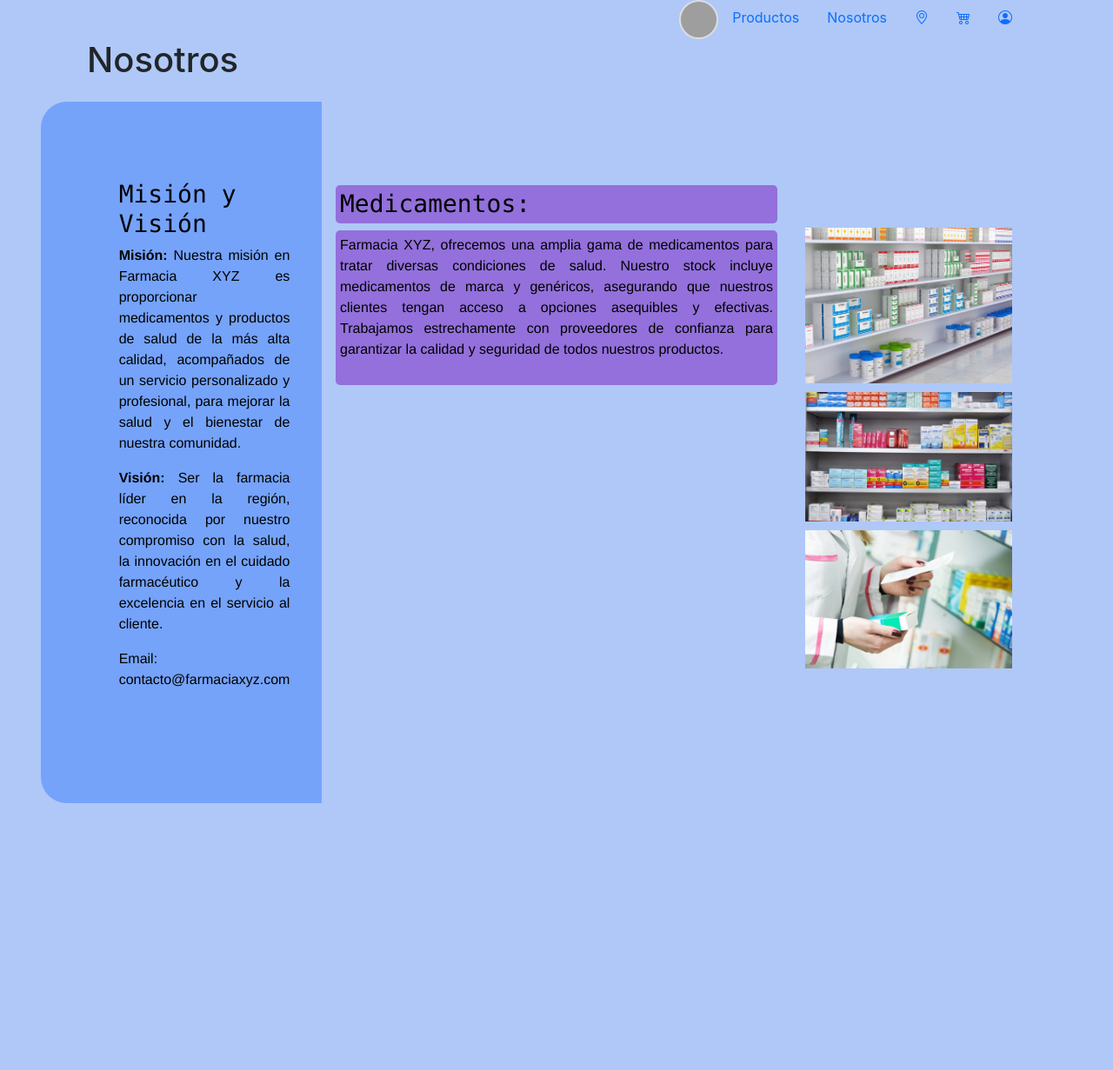
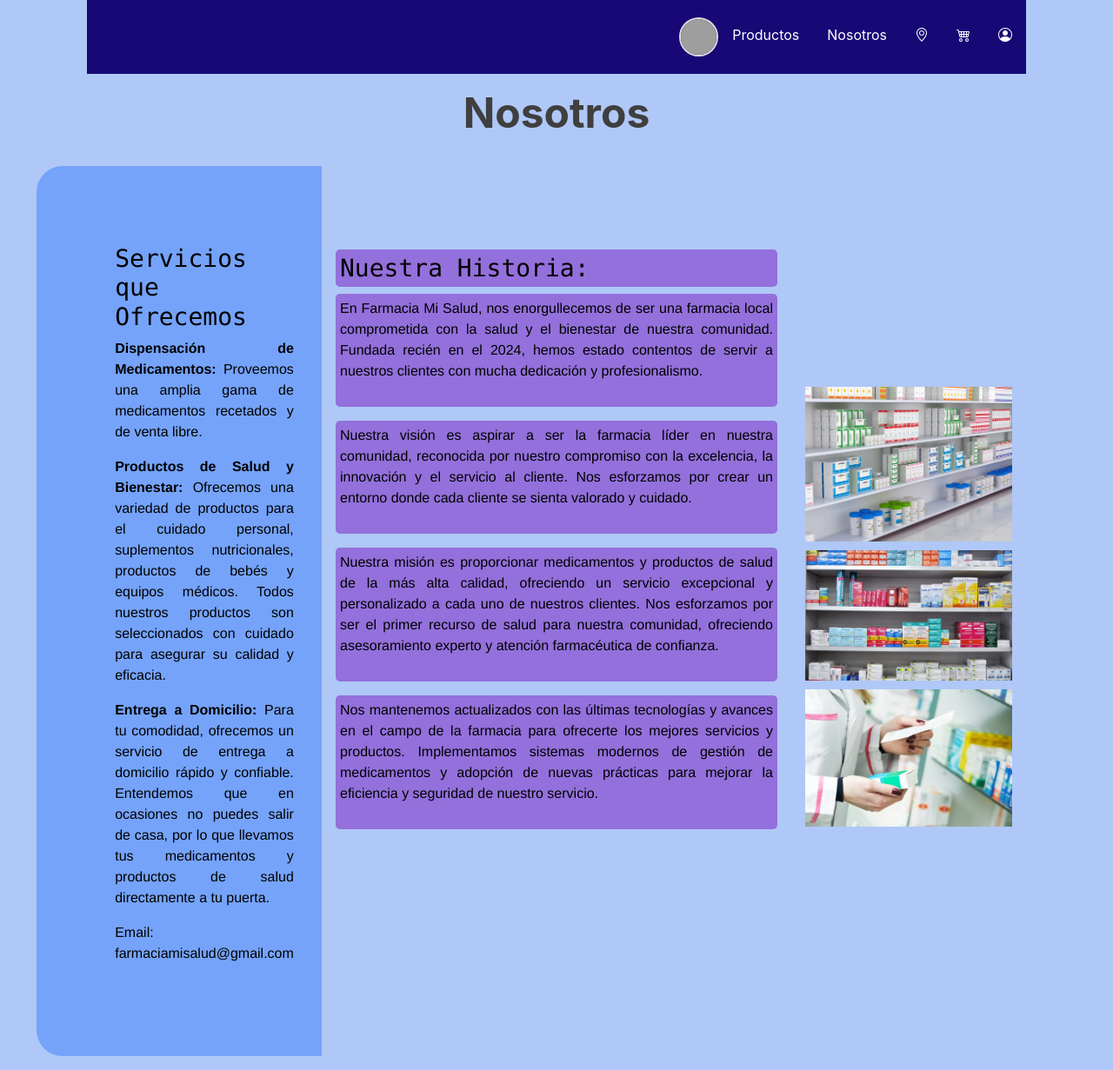
Before and after one commit to MartinOrtega22/PROYECTO-LAB-PROG-WEB, a PHP site: page /NosotrosS.html in a window 1280 px wide. Shown: the whole page at 87% size. Before the commit the page ends 924 px from the top, so only its background shows below. Run offline with PHP 8.4, Linux system fonts and the light colour scheme; some libraries are stand-ins or nearby versions; grey boxes are pictures that could not be loaded.

Commit message:
Se completó el Index y Nosotros

```diff
--- a/NosotrosS.html
+++ b/NosotrosS.html
@@ -47,39 +47,49 @@
                         </ul>
                     </header>
 
-
-
-
-                <h1>Nosotros</h1>
-
-
+                    <h1 class="encabezado-nosotros">Nosotros</h1>
 
                     <div class="container-fluid">
                         <div class="row">
                             <div class="col-md-3 p-3 d-flex justify-content-center align-items-center">
                                 <div class="info-left">
-                                    <h3 class="titulocards">Misión y Visión</h3>
-                                    <p class="textcards"><strong>Misión:</strong> Nuestra misión en Farmacia XYZ es proporcionar
-                                        medicamentos y productos de salud de la más alta calidad, acompañados de un
-                                        servicio personalizado y profesional, para mejorar la salud y el bienestar de
-                                        nuestra comunidad.</p>
-                                    <p class="textcards"><strong>Visión:</strong> Ser la farmacia líder en la región, reconocida por
-                                        nuestro compromiso con la salud, la innovación en el cuidado farmacéutico y la
-                                        excelencia en el servicio al cliente.</p>
-                                    <p class="textcards">Email: contacto@farmaciaxyz.com</p>
-                                    <br>
+                                    <h3 class="titulocards">Servicios que Ofrecemos</h3>
+                                    <p class="textcards">
+                                        <strong>Dispensación de Medicamentos:</strong> Proveemos una amplia gama de medicamentos recetados y de venta libre.
+                                    </p>
+                                    <p class="textcards">
+                                        <strong>Productos de Salud y Bienestar: </strong> Ofrecemos una variedad de productos para el cuidado personal, suplementos nutricionales, productos de bebés y equipos médicos.
+                                        Todos nuestros productos son seleccionados con cuidado para asegurar su calidad y eficacia.
+                                    </p>
+                                    <p class="textcards">
+                                        <strong>Entrega a Domicilio:</strong> Para tu comodidad, ofrecemos un servicio de entrega a domicilio rápido y confiable.
+                                        Entendemos que en ocasiones no puedes salir de casa, por lo que llevamos tus medicamentos y productos de salud directamente a tu puerta.
+                                    </p>
+                                    <p class="textcards">Email: farmaciamisalud@gmail.com</p>
                                 </div>
                             </div>
 
                             <div class="col-md-6 info-center p-3 infomedio">
                                 <br> <br> <br> <br>
-                                <h3 class="titulocards">Medicamentos:</h3>
+                                <h3 class="titulocards">Nuestra Historia:</h3>
                                 <p class="textcards">
-                                    Farmacia XYZ, ofrecemos una amplia gama de medicamentos para tratar diversas
-                                    condiciones de salud. Nuestro stock incluye medicamentos de marca y genéricos,
-                                    asegurando que nuestros clientes tengan acceso a opciones asequibles y efectivas.
-                                    Trabajamos estrechamente con proveedores de confianza para garantizar la calidad y
-                                    seguridad de todos nuestros productos.
+                                    En Farmacia Mi Salud, nos enorgullecemos de ser una farmacia local comprometida con la salud y el bienestar de nuestra comunidad.
+                                    Fundada recién en el 2024, hemos estado contentos de servir a nuestros clientes con mucha dedicación y profesionalismo.
+                                    <br> <br>
+                                </p>
+                                <p class="textcards">
+                                    Nuestra visión es aspirar a ser la farmacia líder en nuestra comunidad, reconocida por nuestro compromiso con la excelencia,
+                                    la innovación y el servicio al cliente. Nos esforzamos por crear un entorno donde cada cliente se sienta valorado y cuidado.
+                                    <br> <br>
+                                </p>
+                                <p class="textcards">
+                                    Nuestra misión es proporcionar medicamentos y productos de salud de la más alta calidad, ofreciendo un servicio excepcional y personalizado a cada uno de nuestros clientes.
+                                    Nos esforzamos por ser el primer recurso de salud para nuestra comunidad, ofreciendo asesoramiento experto y atención farmacéutica de confianza.
+                                    <br> <br>
+                                </p>
+                                <p class="textcards">
+                                    Nos mantenemos actualizados con las últimas tecnologías y avances en el campo de la farmacia para ofrecerte los mejores servicios y productos.
+                                    Implementamos sistemas modernos de gestión de medicamentos y adopción de nuevas prácticas para mejorar la eficiencia y seguridad de nuestro servicio.
                                     <br> <br>
                                 </p>
                             </div>
--- a/css/NosotrosS.css
+++ b/css/NosotrosS.css
@@ -1,4 +1,4 @@
-main{
+main {
     background-color: #afc8f7;
 }
 
@@ -49,10 +49,19 @@ main{
     text-align: justify; /* Centra el texto horizontalmente */
 }
 
-.titulocards{
+.titulocards {
     font-family: 'Monaco', sans-serif;
 }
 
-.textcards{
+.textcards {
     font-family: 'Helvetica', sans-serif;
 }
+
+.encabezado-nosotros {
+    font-size: 3rem;
+    font-weight: bold;
+    color: #3f3f3f;
+    text-align: center;
+    margin-top: 1rem;
+    margin-bottom: 1rem;
+}
--- a/css/login.css
+++ b/css/login.css
@@ -4,19 +4,20 @@ body {
     padding: 0;
     background-color: #E1EDF6 !important;
 }
-
+.imagenlogo {
+    height: 45px;
+    width: 45px;
+    border-radius: 50%;
+    border: 2px solid #ddd;
+}
 /* Menu */
-.navbar {
-    background-color: #180876 !important;
+.nav {
+    background-color: #180876;
     padding: 20px 0;
 }
 
-.navbar .nav-link {
+.nav-link {
     color: white !important;
-}
-
-.navbar .nav-link:hover {
-    color: #FFD700 !important;
 }
 
 .inicio,
--- a/css/sucursales.css
+++ b/css/sucursales.css
@@ -3,6 +3,12 @@ body {
     margin: 0;
     padding: 0;
     background-color: #E1EDF6 !important;
+}
+.imagenlogo {
+    height: 45px;
+    width: 45px;
+    border-radius: 50%;
+    border: 2px solid #ddd;
 }
 /* Menu */
 .nav {
```
Also changed, not shown: CatalogoProductos.html (+9 -1 lines), Index.html (+15 -6 lines), Login.html (+7 -2 lines), Sucursales.html (+6 -1 lines), css/CatalogoProductos.css (+6 -1 lines), css/Index.css (+33 -1 lines), img/farmaCarrusel1.jpg (added), img/farmaCarrusel2.jpg (added), img/farmaCarrusel3.jpg (added), img/farmaCarrusel4.jpg (added), img/farmaCarrusel5.jpg (added). Lines whose indentation alone changed are shown as unchanged.
